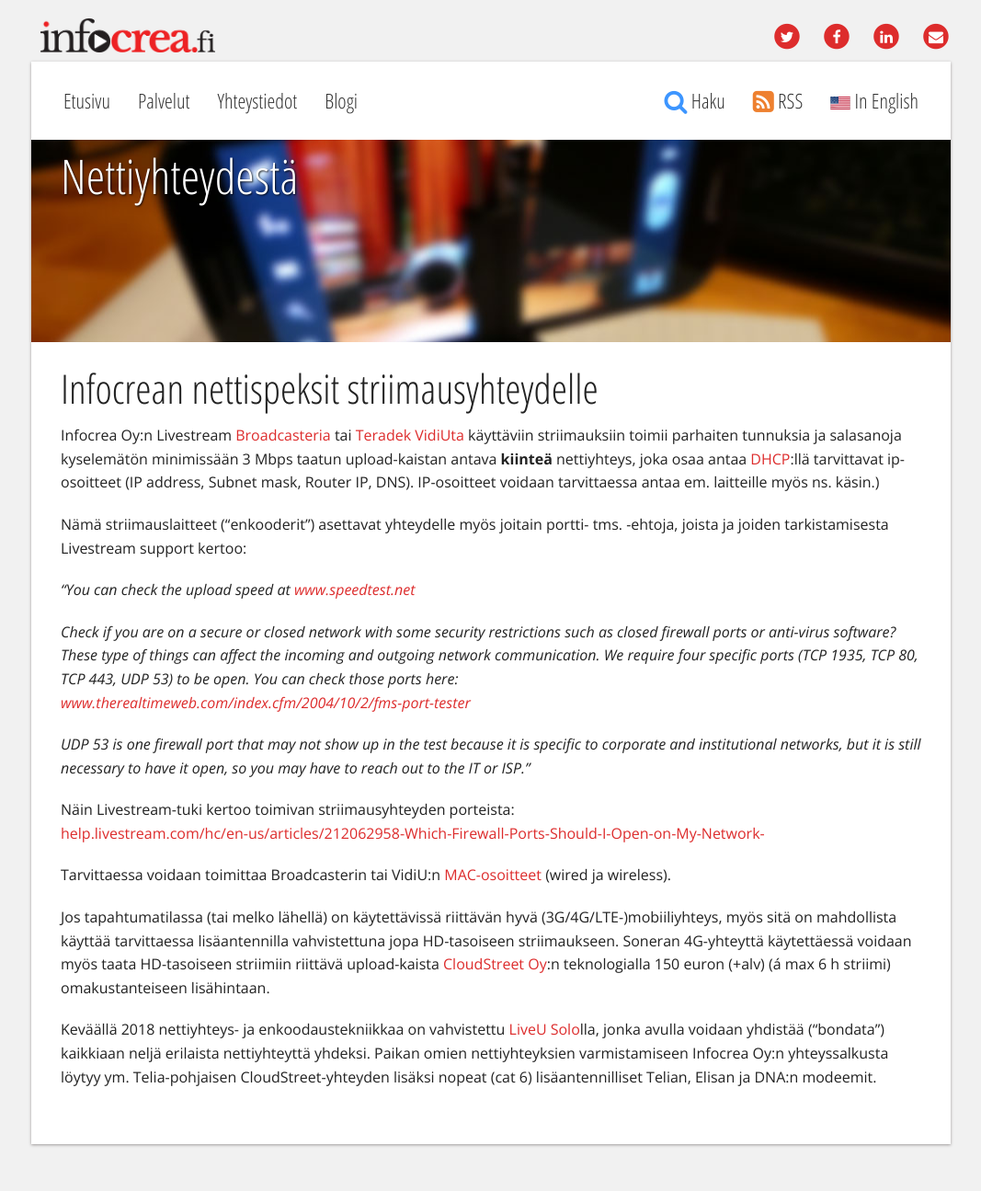
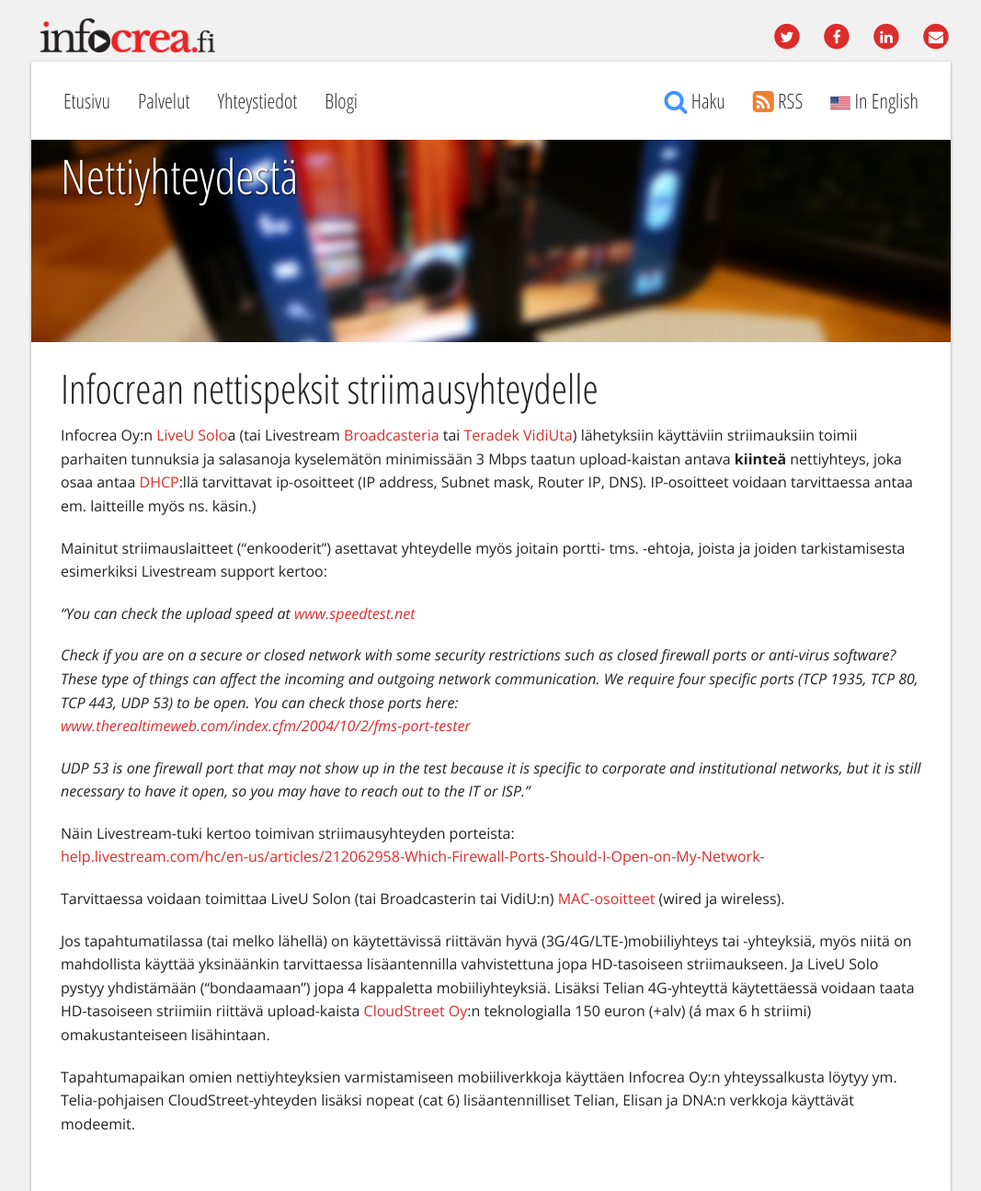
Before and after one commit to Pyppe/infocrea.fi, a Jekyll site: the page built from nettiyhteys.md, in a window 1280 px wide. Shown: the whole page at 92% size, without its empty margins (106-1173 px from the left). Built offline with Jekyll 4.4.1, drawn with Linux system fonts in a browser that asks for light colours.

Commit message:
nettiyhteys.md -päivitys

```diff
--- a/nettiyhteys.md
+++ b/nettiyhteys.md
@@ -9,9 +9,9 @@
 Infocrean nettispeksit striimausyhteydelle
 ==========================================
 
-Infocrea Oy:n Livestream [Broadcasteria](https://livestream.com/broadcaster) tai [Teradek VidiUta](http://teradek.com/collections/vidiu-family) käyttäviin striimauksiin toimii parhaiten  tunnuksia ja salasanoja kyselemätön minimissään 3 Mbps taatun upload-kaistan antava **kiinteä** nettiyhteys, joka osaa antaa [DHCP](https://fi.wikipedia.org/wiki/DHCP):llä tarvittavat ip-osoitteet (IP address, Subnet mask, Router IP, DNS). IP-osoitteet voidaan tarvittaessa antaa em. laitteille myös ns. käsin.)
+Infocrea Oy:n [LiveU Solo](https://gosolo.tv/)a (tai Livestream [Broadcasteria](https://livestream.com/broadcaster) tai [Teradek VidiUta](http://teradek.com/collections/vidiu-family)) lähetyksiin käyttäviin striimauksiin toimii parhaiten  tunnuksia ja salasanoja kyselemätön minimissään 3 Mbps taatun upload-kaistan antava **kiinteä** nettiyhteys, joka osaa antaa [DHCP](https://fi.wikipedia.org/wiki/DHCP):llä tarvittavat ip-osoitteet (IP address, Subnet mask, Router IP, DNS). IP-osoitteet voidaan tarvittaessa antaa em. laitteille myös ns. käsin.)
 
-Nämä striimauslaitteet (“enkooderit”) asettavat yhteydelle myös joitain portti- tms. -ehtoja, joista ja joiden tarkistamisesta Livestream support kertoo:
+Mainitut striimauslaitteet (“enkooderit”) asettavat yhteydelle myös joitain portti- tms. -ehtoja, joista ja joiden tarkistamisesta esimerkiksi Livestream support kertoo:
 
 *“You can check the upload speed at [www.speedtest.net](http://www.speedtest.net)*
 
@@ -23,8 +23,8 @@
 Näin Livestream-tuki kertoo toimivan striimausyhteyden porteista:<br>
 [help.livestream.com/hc/en-us/articles/212062958-Which-Firewall-Ports-Should-I-Open-on-My-Network-](https://help.livestream.com/hc/en-us/articles/212062958-Which-Firewall-Ports-Should-I-Open-on-My-Network-)
 
-Tarvittaessa voidaan toimittaa Broadcasterin tai VidiU:n [MAC-osoitteet](http://fi.wikipedia.org/wiki/MAC-osoite) (wired ja wireless).
+Tarvittaessa voidaan toimittaa LiveU Solon (tai Broadcasterin tai VidiU:n) [MAC-osoitteet](http://fi.wikipedia.org/wiki/MAC-osoite) (wired ja wireless).
 
-Jos tapahtumatilassa (tai melko lähellä) on käytettävissä riittävän hyvä (3G/4G/LTE-)mobiiliyhteys, myös sitä on mahdollista käyttää tarvittaessa lisäantennilla vahvistettuna jopa HD-tasoiseen striimaukseen. Soneran 4G-yhteyttä käytettäessä voidaan myös taata HD-tasoiseen striimiin riittävä upload-kaista [CloudStreet Oy](http://www.cloudstreet.co/):n teknologialla 150 euron (+alv) (á max 6 h striimi) omakustanteiseen lisähintaan.
+Jos tapahtumatilassa (tai melko lähellä) on käytettävissä riittävän hyvä (3G/4G/LTE-)mobiiliyhteys tai -yhteyksiä, myös niitä on mahdollista käyttää yksinäänkin tarvittaessa lisäantennilla vahvistettuna jopa HD-tasoiseen striimaukseen. Ja LiveU Solo pystyy yhdistämään ("bondaamaan") jopa 4 kappaletta mobiiliyhteyksiä. Lisäksi Telian 4G-yhteyttä käytettäessä voidaan taata HD-tasoiseen striimiin riittävä upload-kaista [CloudStreet Oy](http://www.cloudstreet.co/):n teknologialla 150 euron (+alv) (á max 6 h striimi) omakustanteiseen lisähintaan.
 
-Keväällä 2018 nettiyhteys- ja enkoodaustekniikkaa on vahvistettu [LiveU Solo](https://gosolo.tv/)lla, jonka avulla voidaan yhdistää ("bondata") kaikkiaan neljä erilaista nettiyhteyttä yhdeksi. Paikan omien nettiyhteyksien varmistamiseen Infocrea Oy:n yhteyssalkusta löytyy ym. Telia-pohjaisen CloudStreet-yhteyden lisäksi nopeat (cat 6) lisäantennilliset Telian, Elisan ja DNA:n modeemit.
+Tapahtumapaikan omien nettiyhteyksien varmistamiseen mobiiliverkkoja käyttäen Infocrea Oy:n yhteyssalkusta löytyy ym. Telia-pohjaisen CloudStreet-yhteyden lisäksi nopeat (cat 6) lisäantennilliset Telian, Elisan ja DNA:n verkkoja käyttävät modeemit.
```
